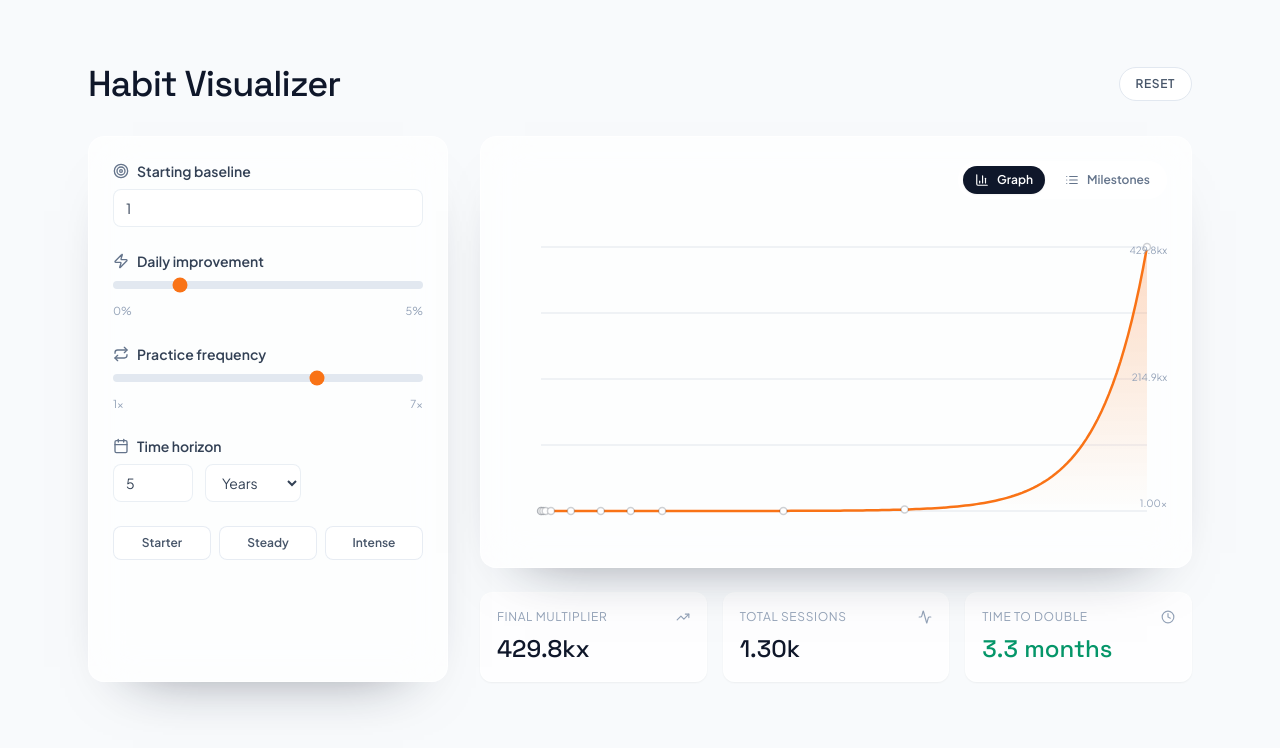
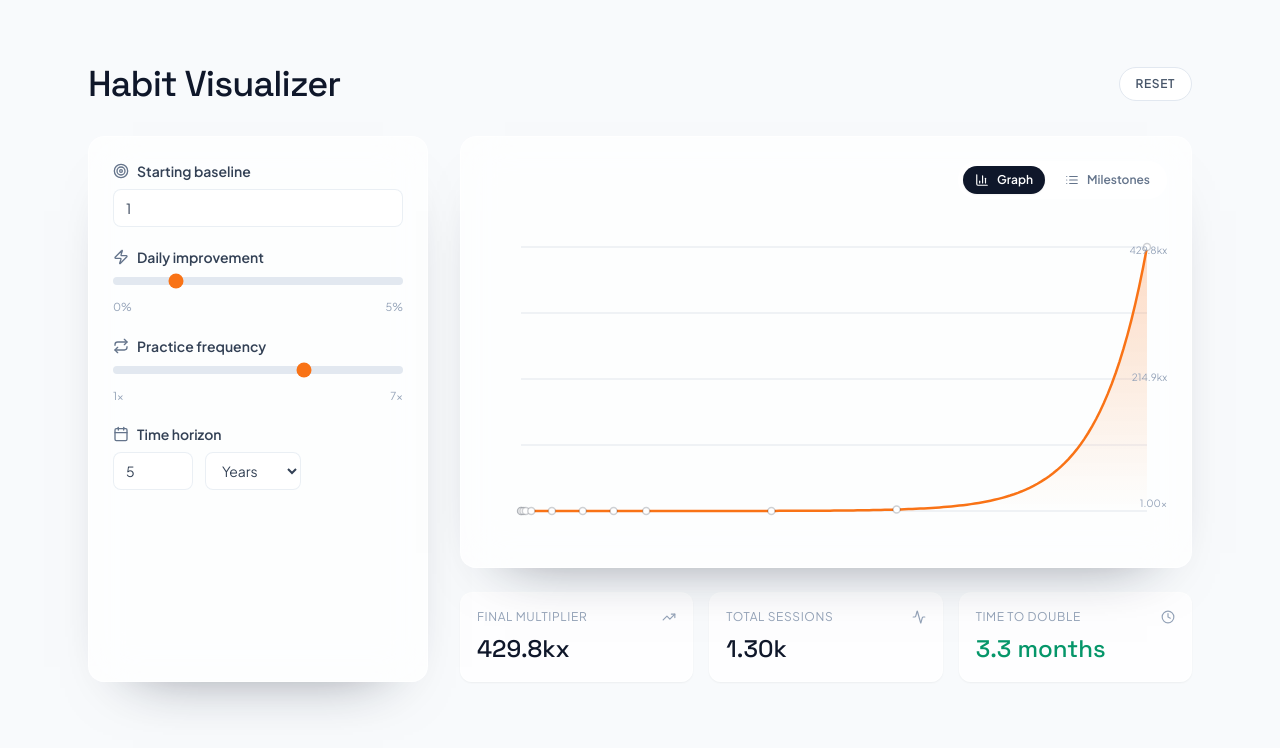
Before and after one commit to Kleionized/habit, a React (Vite) app: page / in a window 1280 px wide. Shown: the top 748 px of the page. Built offline with nearby package versions, Linux system fonts and the light colour scheme.

Commit message:
refactor: remove presets and tighten sidebar

```diff
--- a/src/App.jsx
+++ b/src/App.jsx
@@ -322,12 +322,6 @@ export default function App() {
     setTimeValue(timeLimits[newUnit].min);
   };
 
-  const presets = [
-    { label: 'Starter', dailyRate: 0.5, frequency: 3 },
-    { label: 'Steady', dailyRate: 1.0, frequency: 5 },
-    { label: 'Intense', dailyRate: 2.0, frequency: 7 }
-  ];
-
   const resetDefaults = () => {
     setBaseline(1);
     setDailyRate(1.0);
@@ -445,8 +439,8 @@ export default function App() {
           </button>
         </header>
 
-        <section className="grid gap-8 lg:grid-cols-[360px_1fr]">
-          <SectionCard className="space-y-6">
+        <section className="grid gap-8 lg:grid-cols-[340px_1fr]">
+          <SectionCard className="space-y-5 p-5">
 
             <ControlGroup icon={Target} label="Starting baseline">
                 <input
@@ -513,21 +507,6 @@ export default function App() {
                 </div>
             </ControlGroup>
 
-            <div className="grid grid-cols-3 gap-2">
-              {presets.map((preset) => (
-                <button
-                  key={preset.label}
-                  type="button"
-                  onClick={() => {
-                    setDailyRate(preset.dailyRate);
-                    setFrequency(preset.frequency);
-                  }}
-                  className="rounded-lg border border-slate-200/80 bg-white px-2 py-2 text-xs font-semibold text-slate-600 transition hover:text-slate-900"
-                >
-                  {preset.label}
-                </button>
-              ))}
-            </div>
           </SectionCard>
 
           <div className="flex flex-col gap-6">
```
